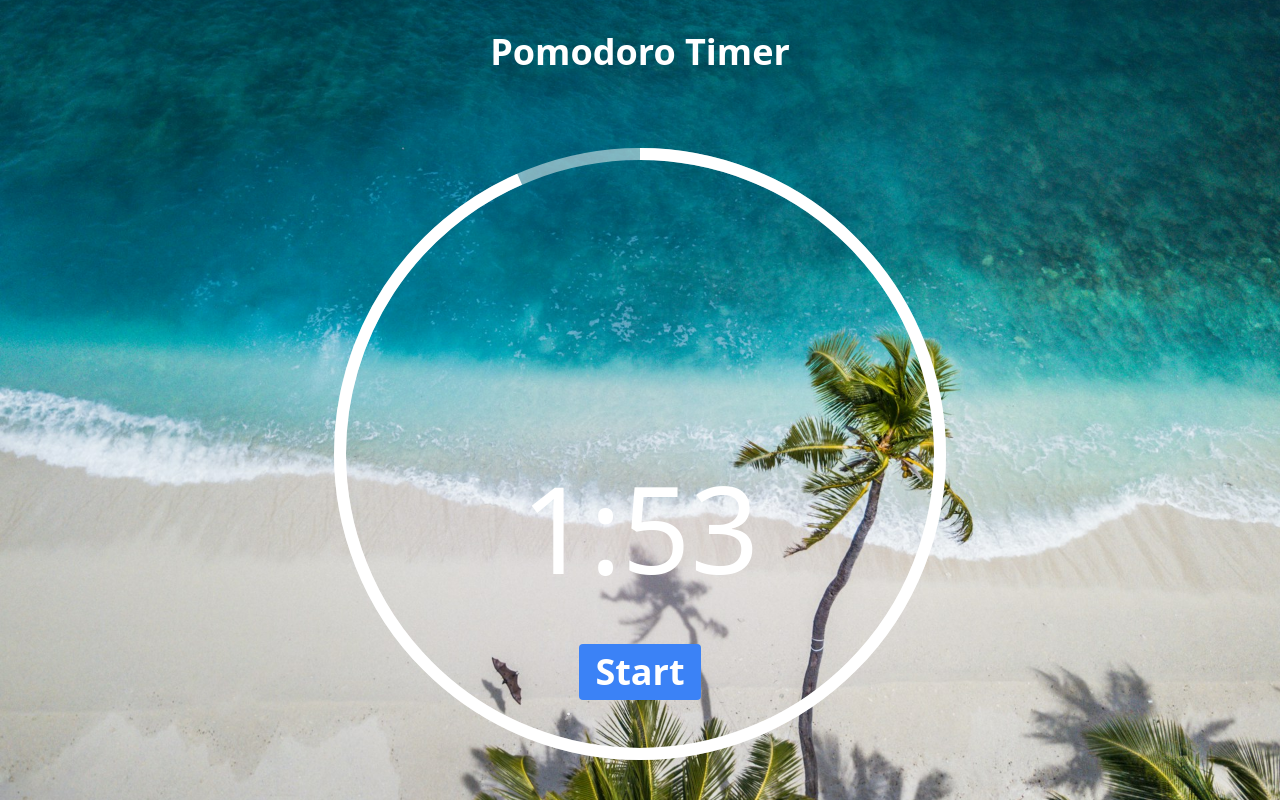
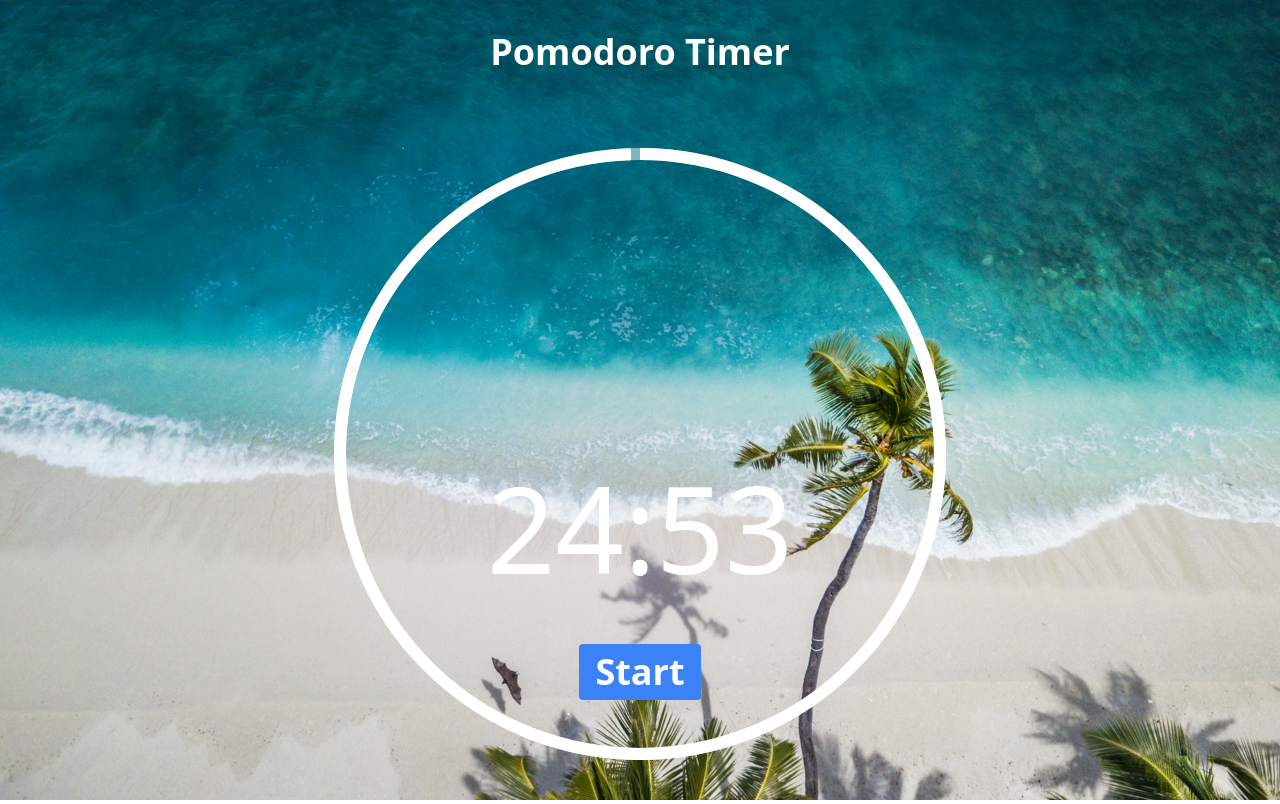
Before and after one commit to DanielaKuester/productivity-toolbox, a Next.js app: page /pomodoro in a window 1280 px wide. Built offline with nearby package versions, Linux system fonts and the light colour scheme.

Commit message:
Add: separate useEffect for setTimeout

```diff
--- a/pages/pomodoro.jsx
+++ b/pages/pomodoro.jsx
@@ -2,7 +2,7 @@ import { useState, useEffect } from "react";
 import pomodoroStyles from "../styles/pomodoro.module.css"
 
 const Pomodoro = () => {
-    const [myTime, setMyTime] = useState(2 * 60);
+    const [myTime, setMyTime] = useState(25 * 60);
 
     /*
      * 60 seconds form one minute, so the total number of minutes is all seconds divided by 60.
@@ -30,6 +30,7 @@ const Pomodoro = () => {
         setMyTime(timeInSeconds - 1);
     }
 
+    useEffect(() => {
         /*
         * The setTimeout function takes 2 or more arguments.
         * Argument 1: The callback function that you want to call in the setTimeout function.
@@ -38,6 +39,7 @@ const Pomodoro = () => {
         * In this case, myTime is given as an argument to the countDown function. The function is called as countdown(myTime).
         */
         setTimeout(countDown, 1000, myTime);
+    }, [myTime])
 
     useEffect(() => {
         const startTime = myTime;
```
Lines whose indentation alone changed are shown as unchanged.
